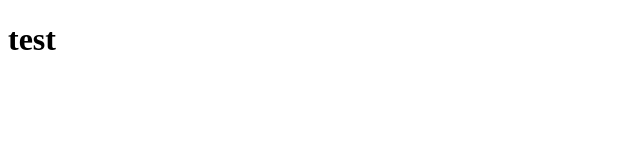
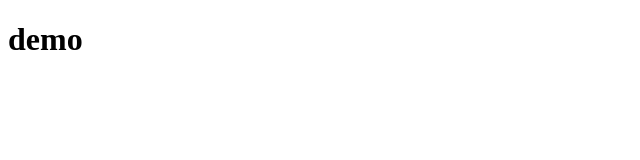
Before and after one commit to levuminh08062000/nature_foodds, a plain HTML site: page index.html in a window 1280 px wide. Shown: the full height of the page, 0-640 px from the left. Drawn offline with Linux system fonts and the light colour scheme.

Commit message:
Update index.html

```diff
--- a/index.html
+++ b/index.html
@@ -8,7 +8,7 @@
 </head>
 
 <body>
-    <h1>test</h1>
+    <h1>demo</h1>
 </body>
 
 </html>
```
